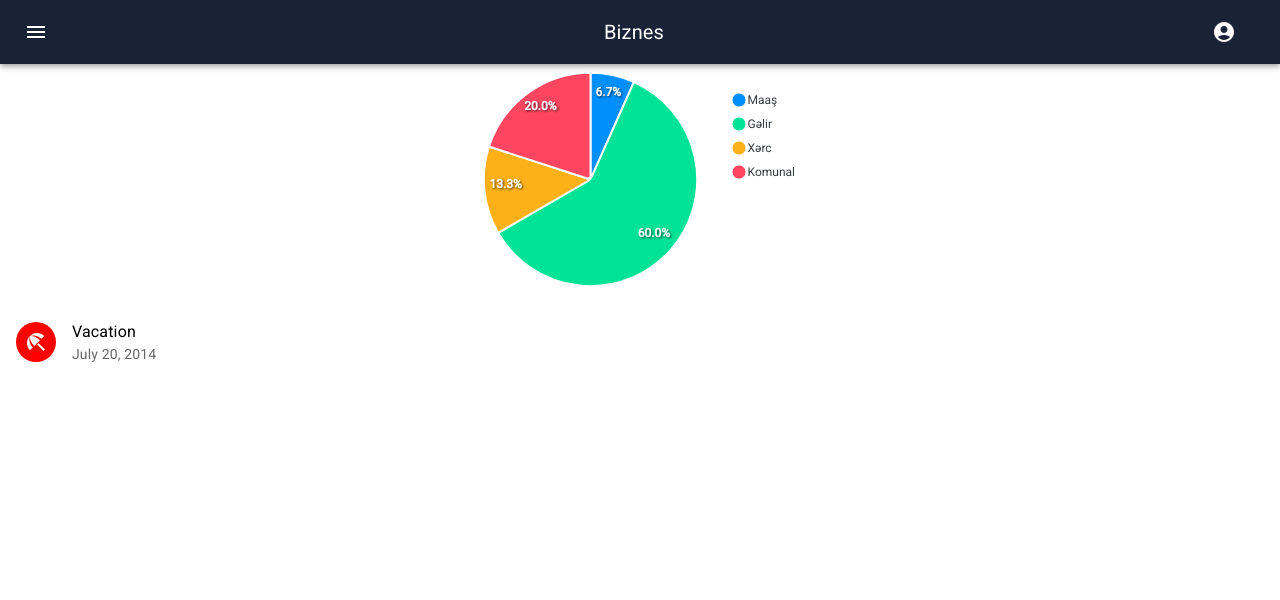
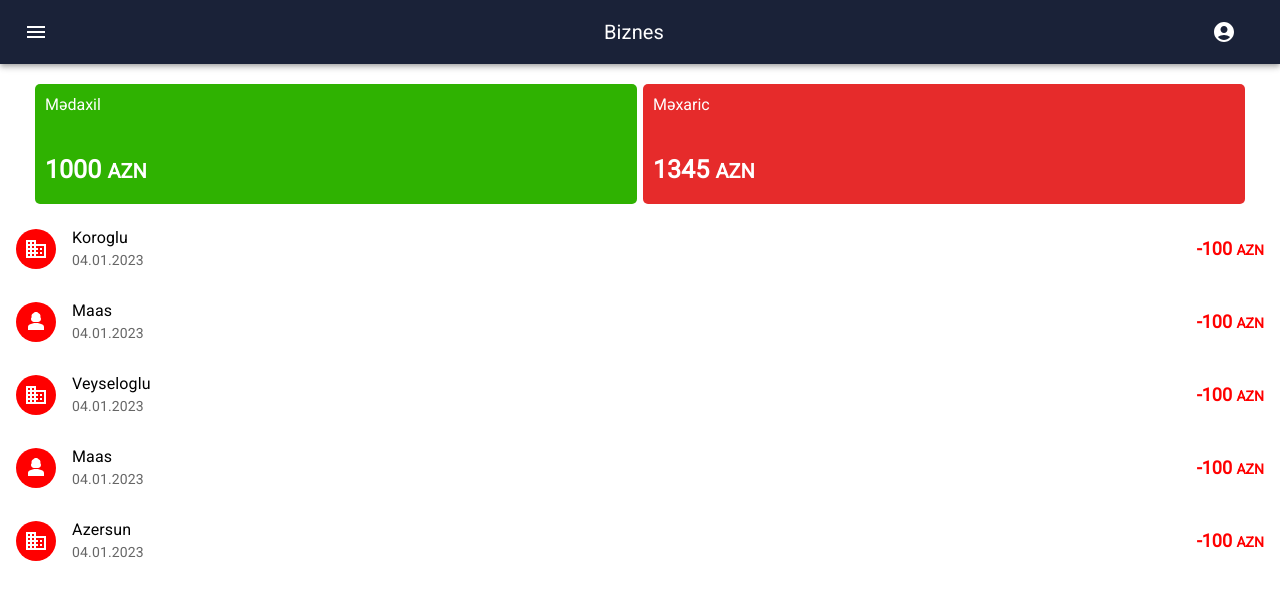
Before and after one commit to eltac-malik/bms, a React (Create React App) app: page / in a window 1280 px wide. Shown: the top 600 px of the page. Built offline with nearby package versions, Linux system fonts and the light colour scheme.

Commit message:
feat/List

```diff
--- a/src/common/route.js
+++ b/src/common/route.js
@@ -4,6 +4,7 @@ import SettingsIcon from '@mui/icons-material/Settings';
 import LogoutIcon from '@mui/icons-material/Logout';
 import BadgeIcon from '@mui/icons-material/Badge';
 import PaidIcon from '@mui/icons-material/Paid';
+import ViewInArIcon from '@mui/icons-material/ViewInAr';
 
 export const content =
 [
@@ -22,6 +23,11 @@ export const content =
         name:"Maaş",
         url:"/add-salary",
         icon:<PaidIcon/>
+    },
+    {
+        name:"Xərc",
+        url:"/add-salary",
+        icon:<ViewInArIcon/>
     }
 ]
 
--- a/src/views/Employeer/SingleEmployee/SingleEmployee.css
+++ b/src/views/Employeer/SingleEmployee/SingleEmployee.css
@@ -6,7 +6,6 @@
     justify-content: center;
     flex-direction: column;
 }
-
 .contained-button-group
 {
     width: 100%;
@@ -15,23 +14,20 @@
     align-items: center;
     justify-content: center;
 }
-
 .single-button
 {
     width: 50%;
     height: 60px;
     font-size: 14px !important;
     border: none !important;
-    background-color: #1565c0af !important;
+    background-color: #1a22388e !important;
 }
-
 .selected-single-button
 {
-    background-color: #1565c0 !important;
+    background-color: #1A2238 !important;
     font-weight: bold;
     font-size: 15px !important;
 }
-
 .goBack
 {
     width: 90%;
@@ -40,7 +36,6 @@
     justify-content: space-between !important;
     margin: 10px 0;
 }
-
 .back-return
 {
     background-color: red !important;
--- a/src/views/Home/index.jsx
+++ b/src/views/Home/index.jsx
@@ -1,13 +1,13 @@
 import React from 'react'
 import style from './Home.module.css'
-import PieChart from 'views/components/Charts/PieChart'
+import StatusBar from 'views/components/StatusBar'
 import List from 'views/components/ListView'
 
 
 function Home() {
   return (
     <div className={style.home}>
-      <PieChart/>
+      <StatusBar/>
       <List/>
     </div>
   )
--- a/src/views/Salary/Salary.css
+++ b/src/views/Salary/Salary.css
@@ -18,3 +18,10 @@
 {
     border-color: silver !important;
 }
+
+.button-add-salary
+{
+    background-color: rgb(0, 128, 0) !important;
+    height: 50px;
+    margin-top: 20px !important;
+}
--- a/src/views/Salary/index.jsx
+++ b/src/views/Salary/index.jsx
@@ -1,38 +1,42 @@
-import React,{useState} from 'react'
-import Box from '@mui/material/Box';
-import InputLabel from '@mui/material/InputLabel';
-import FormControl from '@mui/material/FormControl';
-import Select from '@mui/material/Select';
-import MenuItem from '@mui/material/MenuItem';
-import TextField from '@mui/material/TextField';
-import dayjs, { Dayjs } from 'dayjs';
-import Stack from '@mui/material/Stack';
-import { AdapterDayjs } from '@mui/x-date-pickers/AdapterDayjs';
-import { LocalizationProvider } from '@mui/x-date-pickers/LocalizationProvider';
-import { DatePicker } from '@mui/x-date-pickers/DatePicker';
-import { MobileDatePicker } from '@mui/x-date-pickers/MobileDatePicker';
-import { DesktopDatePicker } from '@mui/x-date-pickers/DesktopDatePicker';
-import './Salary.css'
+import React, { useState } from "react";
+import Box from "@mui/material/Box";
+import InputLabel from "@mui/material/InputLabel";
+import FormControl from "@mui/material/FormControl";
+import Select from "@mui/material/Select";
+import MenuItem from "@mui/material/MenuItem";
+import TextField from "@mui/material/TextField";
+import Stack from "@mui/material/Stack";
+import { AdapterDayjs } from "@mui/x-date-pickers/AdapterDayjs";
+import { LocalizationProvider } from "@mui/x-date-pickers/LocalizationProvider";
+import { MobileDatePicker } from "@mui/x-date-pickers/MobileDatePicker";
+import Button from "@mui/material/Button";
+import "./Salary.css";
+import Back from 'views/components/GoBack'
 
 function Salary() {
-
-    const [value, setValue] = useState('');
+  const [value, setValue] = useState("");
 
   const handleChange = (event) => {
     setValue(event.target.value);
   };
 
   return (
-        <div className='salary'>
-    <Box style={{width:"90%",outline:"none",marginTop:"50px"}} sx={{ minWidth: 120 }}>
-      <FormControl fullWidth >
+    <div className="salary">
+      <Back/>
+      <Box
+        style={{ width: "90%", outline: "none", marginTop: "50px" }}
+        sx={{ minWidth: 120 }}
+      >
+        <FormControl fullWidth>
           <InputLabel id="demo-simple-select-label">İşçini seçin</InputLabel>
           <Select
             labelId="demo-simple-select-label"
             id="demo-simple-select"
-          value={value} label="İşçini seçin"
-          className='salary-field' onChange={handleChange} >
-
+            value={value}
+            label="İşçini seçin"
+            className="salary-field"
+            onChange={handleChange}
+          >
             {/* {
                 data.map(e=>
                 {
@@ -41,21 +45,21 @@ function Salary() {
                     )
                 })
           } */}
-
           </Select>
         </FormControl>
       </Box>
 
       <TextField
-    className='profile-input'
-    id="outlined-basic" label="Maaş"
-    variant="outlined" />
-
+        className="profile-input"
+        id="outlined-basic"
+        label="Maaş"
+        variant="outlined"
+      />
 
       <LocalizationProvider dateAdapter={AdapterDayjs}>
-      <Stack spacing={3} className='profile-input'>
+        <Stack spacing={3} className="profile-input">
           <MobileDatePicker
-          className='mobile-date'
+            className="mobile-date"
             label="Tarixi seçin"
             value={value}
             onChange={(newValue) => {
@@ -66,9 +70,14 @@ function Salary() {
         </Stack>
       </LocalizationProvider>
 
-          button
+      <Button
+        className="button-add-salary"
+        sx={{ width: "90%" }}
+        variant="contained">
+        Ödə
+      </Button>
     </div>
-    )
+  );
 }
 
-export default Salary
+export default Salary;
--- /dev/null
+++ b/src/views/components/GoBack/GoBack.css
@@ -0,0 +1,8 @@
+.operations
+{
+    margin-top: 20px;
+    width: 90%;
+    display: flex;
+    align-items: center;
+    justify-content: space-between;
+}
--- /dev/null
+++ b/src/views/components/GoBack/index.jsx
@@ -0,0 +1,22 @@
+import React from 'react'
+import './GoBack.css'
+import { useNavigate } from "react-router-dom";
+import Button from "@mui/material/Button";
+
+function GoBack() {
+    const navigate = useNavigate();
+    return (
+        <div className="operations">
+        <Button
+          className="button-mui return"
+          variant="contained"
+          onClick={() => navigate(-1)}
+        >
+          Geri
+        </Button>
+        <p></p>
+      </div>
+    )
+}
+
+export default GoBack
--- a/src/views/components/ListView/List.module.css
+++ b/src/views/components/ListView/List.module.css
@@ -2,3 +2,18 @@
 {
     width: 100%;
 }
+.list_item_text_content
+{
+    width: 100%;
+    display: flex;
+}
+.money_price
+{
+    font-size: 18px;
+    color: red;
+    font-weight: 900;
+}
+.money_price span
+{
+    font-size: 14px;
+}
--- a/src/views/components/ListView/index.jsx
+++ b/src/views/components/ListView/index.jsx
@@ -6,19 +6,62 @@ import ListItemText from '@mui/material/ListItemText';
 import ListItemAvatar from '@mui/material/ListItemAvatar';
 import Avatar from '@mui/material/Avatar';
 import BeachAccessIcon from '@mui/icons-material/BeachAccess';
+import BusinessIcon from '@mui/icons-material/Business';
+import Person3Icon from '@mui/icons-material/Person3';
+
 
 export default function FolderList() {
+
+  let testArr =
+  [
+    {
+      primary:"Koroglu",
+      secondary:"04.01.2023",
+      icon:<BusinessIcon/>
+    },
+    {
+      primary:"Maas",
+      secondary:"04.01.2023",
+      icon:<Person3Icon/>
+    },
+    {
+      primary:"Veyseloglu",
+      secondary:"04.01.2023",
+      icon:<BusinessIcon/>
+    },
+    {
+      primary:"Maas",
+      secondary:"04.01.2023",
+      icon:<Person3Icon/>
+    },
+    {
+      primary:"Azersun",
+      secondary:"04.01.2023",
+      icon:<BusinessIcon/>
+    },
+  ]
+
   return (
     <div className={list.list}>
     <List sx={{ width: '100%', bgcolor: 'background.paper' }}>
+    {
+      testArr.map(e=>
+        {
+          return(
             <ListItem>
             <ListItemAvatar >
               <Avatar sx={{backgroundColor:"red"}}>
-            <BeachAccessIcon />
+                {e.icon}
               </Avatar>
             </ListItemAvatar>
-        <ListItemText primary="Vacation" secondary="July 20, 2014" />
+            <div className={list.list_item_text_content}>
+            <ListItemText primary={e.primary} secondary={e.secondary} />
+            <p className={list.money_price}> -100 <span>AZN</span></p>
+            </div>
           </ListItem>
+          )
+        })
+    }
     </List>
     </div>
   );
--- /dev/null
+++ b/src/views/components/StatusBar/StatusBar.css
@@ -0,0 +1,56 @@
+.status-bar-main
+{
+    width: 95%;
+    height: 120px;
+    display: flex;
+    align-items: center;
+    justify-content: space-between;
+    margin-top: 20px;
+}
+.statistic-bar
+{
+    width: 200px;
+    height: 120px;
+    border-radius: 5px;
+    background-color: blue;
+    margin: 3px;
+    display: flex;
+    align-items: flex-start;
+    justify-content: center;
+    flex-direction: column;
+}
+.winner
+{
+    background-color: #2fb201;
+}
+.loser
+{
+    background-color: #e62b2b;
+}
+.statistic-title
+{
+    margin-left: 10px;
+    font-size: 16px;
+    padding: 0;
+    color: white;
+    font-family: 'Roboto', sans-serif !important;
+}
+.sum-count
+{
+    margin-left: 10px;
+    font-size: 25px;
+    font-weight: 900;
+    color: rgb(255, 255, 255);
+}
+.sum-count span
+{
+    font-size: 20px;
+}
+
+@media(min-width:900px)
+{
+    .statistic-bar
+    {
+        width: 50%;
+    }
+}
--- /dev/null
+++ b/src/views/components/StatusBar/index.jsx
@@ -0,0 +1,17 @@
+import React from "react";
+import "./StatusBar.css";
+
+function StatusBar() {
+  return <div className='status-bar-main'>
+    <div className="statistic-bar winner">
+        <p className='statistic-title'>Mədaxil</p>
+        <p className='sum-count'>1000 <span>AZN</span></p>
+    </div>
+     <div className="statistic-bar loser">
+         <p className='statistic-title'>Məxaric</p>
+        <p className='sum-count'>1345 <span>AZN</span></p>
+     </div>
+  </div>;
+}
+
+export default StatusBar;
```
Lines whose indentation alone changed are shown as unchanged.
